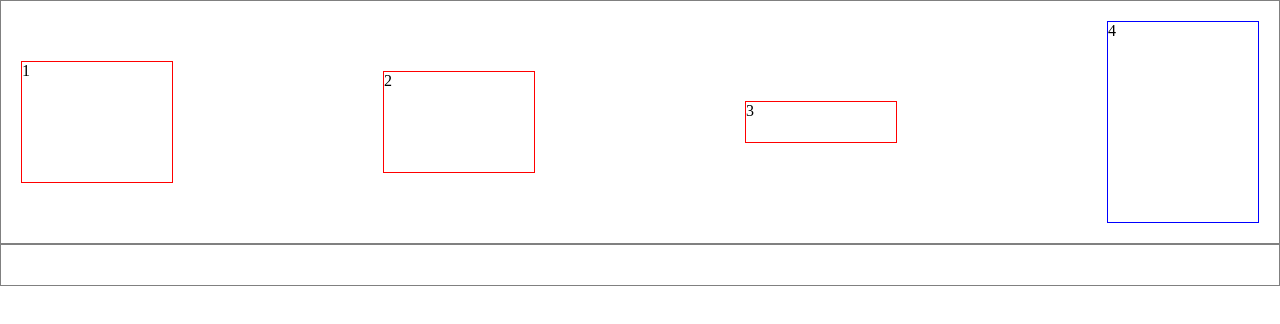
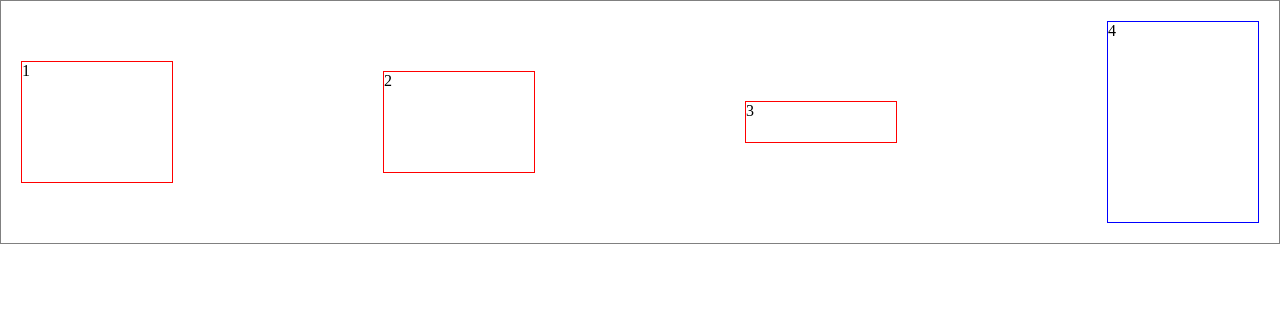
Before and after one commit to djkloop/IFE-baidu, a plain HTML site: page HTML-CSS基础/Flexbox/index.html in a window 1280 px wide. Drawn offline with Linux system fonts and the light colour scheme.

Commit message:
修改了部分问题

```diff
--- a/HTML-CSS基础/Flexbox/index.html
+++ b/HTML-CSS基础/Flexbox/index.html
@@ -12,8 +12,6 @@
     <li class="item flex-item-3">3</li>
     <li class="item flex-item-4">4</li>
 </ul>
-<ul class="flex-container">
 
-</ul>
 </body>
 </html>
```
